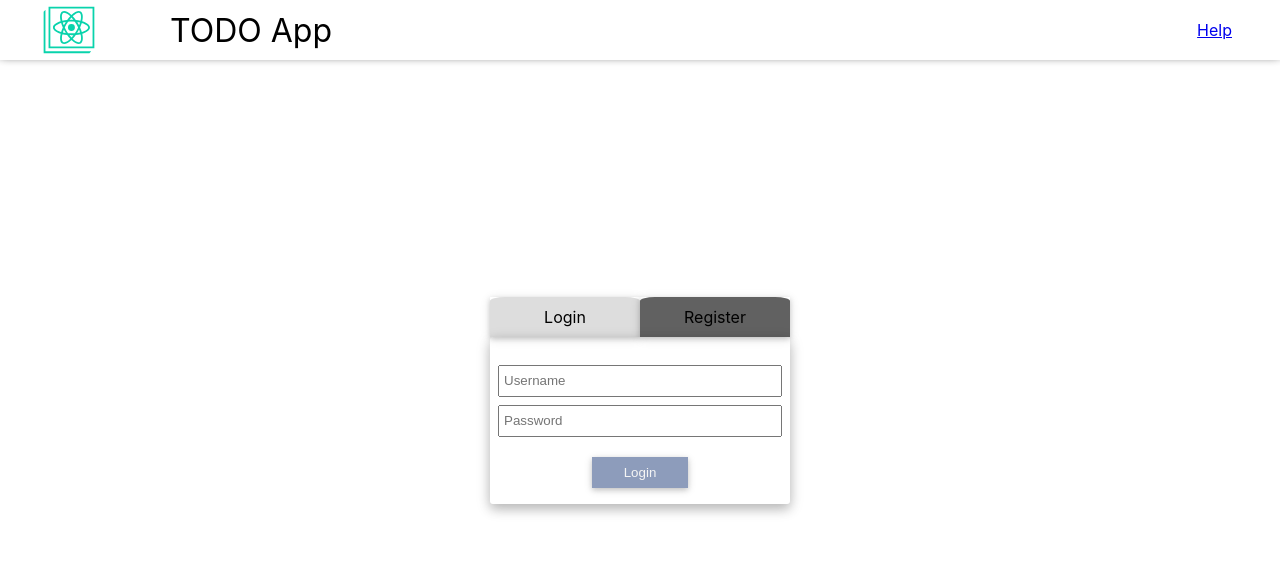
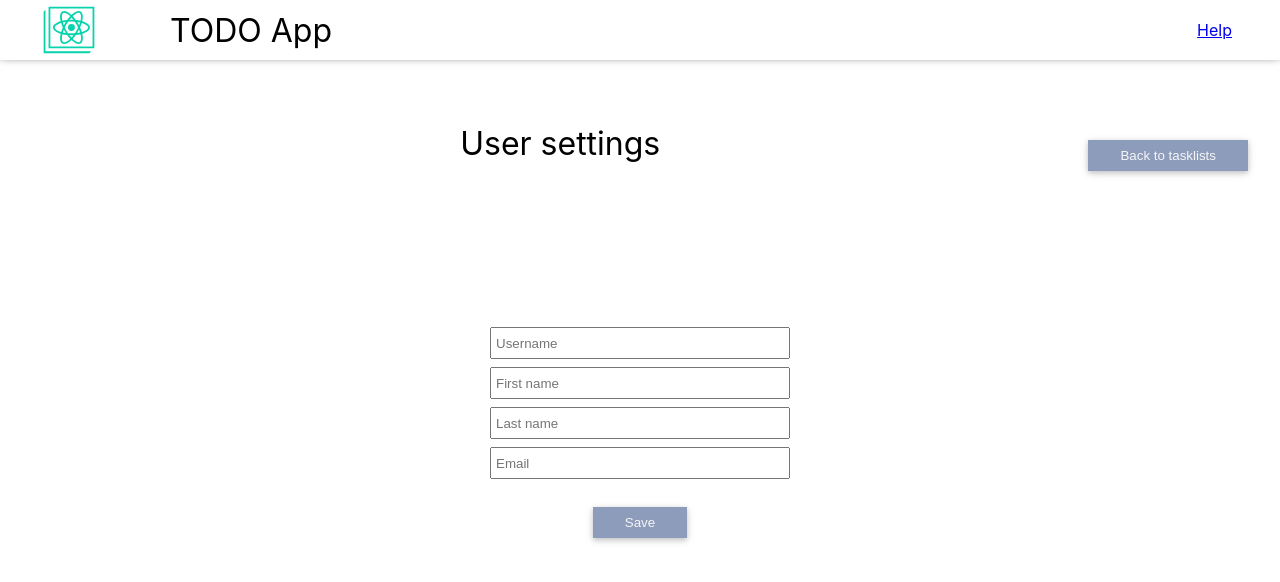
Before and after one commit to catchmareck/simple-todo-app, a React (Create React App) app: page /user-settings in a window 1280 px wide. Shown: the top 582 px of the page. Built offline with nearby package versions, Linux system fonts and the light colour scheme.

Commit message:
Add UserSettings view and connect to API

```diff
--- a/src/App.tsx
+++ b/src/App.tsx
@@ -5,7 +5,7 @@ import {
     Route
 } from 'react-router-dom';
 import './App.scss';
-import {Navbar, Auth, Taskslists, CreateTeam, TeamSettings} from "./components";
+import {Navbar, Auth, Taskslists, CreateTeam, TeamSettings, UserSettings} from "./components";
 
 const App: React.FC = () => {
   return (
@@ -17,6 +17,7 @@ const App: React.FC = () => {
               <Route path="/tasklists" component={Taskslists} />
               <Route path="/create-team" component={CreateTeam} />
               <Route path="/team-settings" component={TeamSettings} />
+              <Route path="/user-settings" component={UserSettings} />
               <Route path="/" component={Auth} />
           </Switch>
       </Router>
--- a/src/components/index.ts
+++ b/src/components/index.ts
@@ -3,6 +3,7 @@ import Auth from "./auth/auth";
 import CreateTeam from "./create-team/create-team";
 import Taskslists from "./tasklists/tasklists";
 import TeamSettings from "./team-settings/team-settings";
+import UserSettings from "./user-settings/user-settings";
 import CreateListModal from "./modals/create-list/create-list";
 import CreateTaskModal from "./modals/create-task/create-task";
 import DeleteListInfoModal from "./modals/delete-list-info/delete-list-info";
@@ -12,6 +13,6 @@ import EditTaskModal from "./modals/edit-task/edit-task";
 import TaskDetailsModal from "./modals/task-details/task-details";
 
 export {
-    Navbar, Auth, CreateTeam, Taskslists, TeamSettings,
+    Navbar, Auth, CreateTeam, Taskslists, TeamSettings, UserSettings,
     CreateListModal, CreateTaskModal, DeleteListInfoModal, DeleteTaskInfoModal, EditListModal, EditTaskModal, TaskDetailsModal
 };
--- a/src/components/tasklists/tasklists.tsx
+++ b/src/components/tasklists/tasklists.tsx
@@ -111,6 +111,7 @@ class Taskslists extends Component<any, any> {
             <div id="tasklists" className="d-flex px-3">
                 <div className="row tasklists-header">
                     <button onClick={() => this.navigateTo('/team-settings')}>Edit team</button>
+                    <button className={'ml-2'} onClick={() => this.navigateTo('/user-settings')}>Edit user</button>
                 </div>
                 <div className="row tasklists-body d-flex">
                     {this.state.tasklists.map((tasklist: any) => {
--- /dev/null
+++ b/src/components/user-settings/user-settings.scss
@@ -0,0 +1,70 @@
+#user-settings {
+  height: 100%;
+  flex-direction: column;
+
+  .user-settings-header {
+    flex-direction: row;
+
+    p.title {
+      width: 100%;
+      text-align: center;
+      font-size: 2rem;
+    }
+
+    button {
+      color: #f5f5f5;
+      text-decoration: none;
+      white-space: nowrap;
+    }
+  }
+
+  .user-settings-body {
+    flex-direction: row;
+    justify-content: center;
+    width: 70%;
+    margin: 0 auto;
+
+    .form {
+      padding-top: 1rem;
+      text-align: center;
+      max-width: 300px;
+      flex-direction: column;
+    }
+
+    input {
+      width: 100%;
+      height: 2rem;
+      margin-top: .25rem;
+      margin-bottom: .25rem;
+      padding-left: .25rem;
+      box-sizing: border-box;
+    }
+
+    .user-details-col {
+      width: 50%;
+    }
+
+    .user-members-col {
+      width: 50%;
+
+      table.members {
+        width: 100%;
+        text-align: left;
+        border-collapse: collapse;
+
+        tr {
+          height: 2rem;
+          border-bottom: 1px solid #bbbbbb;
+        }
+
+        & thead tr:first-child {
+          background: #dadada;
+        }
+      }
+
+      button {
+        white-space: nowrap;
+      }
+    }
+  }
+}
--- /dev/null
+++ b/src/components/user-settings/user-settings.tsx
@@ -0,0 +1,172 @@
+import React, {ChangeEvent, Component, FormEvent} from 'react';
+import './user-settings.scss';
+import ValidationManager from "../../services/validation-manager";
+import AuthManager from "../../services/auth-manager";
+import axios from "axios";
+import env from "../../services/env";
+
+class UserSettings extends Component<any, any> {
+
+    private authManager: AuthManager = new AuthManager();
+    constructor(props: any) {
+        super(props);
+
+        this.state = {
+            edit: {
+                fields: {
+                    username: '',
+                    email: '',
+                    firstname: '',
+                    lastname: ''
+                },
+                validation: {
+                    message: '',
+                    successMsg: '',
+                    usernameOk: true,
+                    emailOk: true,
+                    firstnameOk: true,
+                    lastnameOk: true
+                }
+            }
+        };
+
+        this.handleEdit = this.handleEdit.bind(this);
+        this.handleChange = this.handleChange.bind(this);
+    }
+
+    componentDidMount(): void {
+
+        const user = AuthManager.currentUser;
+        if (user) {
+            const state = this.state.edit;
+            state.fields.username = user.username;
+            state.fields.email = user.userEmail;
+            state.fields.firstname = user.firstName;
+            state.fields.lastname = user.lastName;
+            this.setState({ edit: state });
+        }
+    }
+
+    handleChange(e: ChangeEvent) {
+
+        const target: HTMLInputElement = e.target as HTMLInputElement;
+        const [formType, fieldName] = target.name.split('-');
+
+        const state = this.state[formType];
+        state.fields[fieldName] = target.value;
+        this.setState({ [formType]: state });
+    }
+
+    handleEdit(e: FormEvent) {
+
+        e.preventDefault();
+
+        const { valid, ...fields } = this.validateEditForm();
+
+        const stateValidation = Object.keys(fields).reduce((res: any, curr: string) => {
+            res[`${curr}Ok`] = (fields as any)[curr];
+            return res;
+        }, {});
+
+        const { edit } = this.state;
+        edit.validation = {
+            message: valid ? '' : 'Please fill all required values correctly',
+            successMsg: edit.validation.successMsg,
+            ...stateValidation
+        };
+        this.setState({ edit });
+
+        if (valid) {
+            this.editUserSettings()
+                .then(() => {
+                    edit.validation.successMsg = 'Success!';
+                    this.setState({ edit })
+                })
+                .then(() => this.getUserDetails({ data: AuthManager.currentUser }));
+        } else {
+            edit.validation.successMsg = '';
+            this.setState({ edit });
+        }
+    }
+
+    private validateEditForm() {
+
+        const { username, firstname, lastname, email } = this.state.edit.fields;
+
+        const validation = {
+            username: this.requiredFieldValid(username),
+            firstname: this.requiredFieldValid(firstname),
+            lastname: this.requiredFieldValid(lastname),
+            email: this.emailFieldValid(email)
+        };
+
+        return {
+            valid: !Object.values(validation).includes(false),
+            ...validation
+        }
+    }
+
+    private requiredFieldValid(field: string): boolean {
+
+        return ValidationManager.requiredFieldValid(field);
+    }
+
+    private emailFieldValid(email: string): boolean {
+
+        return ValidationManager.emailFieldValid(email);
+    }
+
+    private editUserSettings() {
+
+        const { username, firstname: firstName, lastname: lastName, email: userEmail } = this.state.edit.fields;
+        const { userId } = AuthManager.currentUser;
+        return axios.put(`${env.apiUrl}/users/update/${userId}`, { username, userEmail, lastName, firstName });
+    }
+
+    private getUserDetails(response: any) {
+
+        const { data } = response;
+        return axios.get(`${env.apiUrl}/users/read/${data.userId}`)
+            .then((response) => {
+
+                const [ user ] = response.data;
+                AuthManager.currentUser = user;
+            })
+            .then(() => this.authManager.populateUserTeam())
+            .then((response: any) => this.authManager.setPopulatedData(response))
+            .then(() => this.authManager.notify('displayName'));
+    }
+
+    navigateTo(link: string) {
+
+        this.props.history.push(link);
+    }
+
+    render(): React.ReactElement<any, string | React.JSXElementConstructor<any>> | string | number | {} | React.ReactNodeArray | React.ReactPortal | boolean | null | undefined {
+
+        return (
+            <div id="user-settings" className="d-flex px-3">
+                <div className="row user-settings-header d-flex my-4">
+                    <p className="title m-0">User settings</p>
+                    <button onClick={() => this.navigateTo('/tasklists')}>Back to tasklists</button>
+                </div>
+
+                <div className="row user-settings-body d-flex my-4">
+                    <form id="user-details-form" className="form pt-0" onSubmit={this.handleEdit}>
+                        <p className="text-center invalid-form-message m-0 mt-1">{this.state.edit.validation.message}</p>
+                        <p className="text-center valid-form-message m-0 mt-1">{this.state.edit.validation.successMsg}</p>
+                        <input type="text" className={!this.state.edit.validation.usernameOk ? "invalid-user-input" : ""} name="edit-username" placeholder="Username" value={this.state.edit.fields.username} onChange={this.handleChange} />
+                        <input type="text" className={!this.state.edit.validation.firstnameOk ? "invalid-user-input" : ""} name="edit-firstname" placeholder="First name" value={this.state.edit.fields.firstname} onChange={this.handleChange} />
+                        <input type="text" className={!this.state.edit.validation.lastnameOk ? "invalid-user-input" : ""} name="edit-lastname" placeholder="Last name" value={this.state.edit.fields.lastname} onChange={this.handleChange} />
+                        <input type="email" className={!this.state.edit.validation.emailOk ? "invalid-user-input" : ""} name="edit-email" placeholder="Email" value={this.state.edit.fields.email} onChange={this.handleChange} />
+                        <p className="text-center invalid-form-message m-0 mt-1">{!this.state.edit.validation.emailOk ? "That doesn't look like an email" : ""}</p>
+
+                        <button type="submit">Save</button>
+                    </form>
+                </div>
+            </div>
+        );
+    }
+}
+
+export default UserSettings;
--- a/src/services/auth-manager.ts
+++ b/src/services/auth-manager.ts
@@ -33,7 +33,17 @@ class AuthManager {
 
                 AuthManager.currentUser = response.data;
             })
-            .then(() => {
+            .then(() => this.populateUserTeam())
+            .then((response: any) => {
+
+                this.setPopulatedData(response);
+
+                localStorage.setItem('loggedIn', 'true');
+                this.notify('login');
+            });
+    }
+
+    populateUserTeam() {
 
         if (AuthManager.currentUser.team_id !== null) {
 
@@ -42,17 +52,14 @@ class AuthManager {
 
             return Promise.resolve({});
         }
-            })
-            .then((response: any) => {
+    }
+
+    setPopulatedData(response: any) {
 
         if (response.data) {
 
             AuthManager.currentUser.team = response.data;
         }
-
-                localStorage.setItem('loggedIn', 'true');
-                this.notify('login');
-            });
     }
 
     register(registerFields: any) {
```
Also changed, not shown: src/components/navbar/navbar.tsx (+9 -3 lines). Lines whose indentation alone changed are shown as unchanged.
